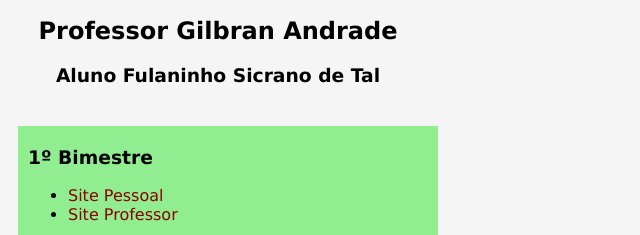
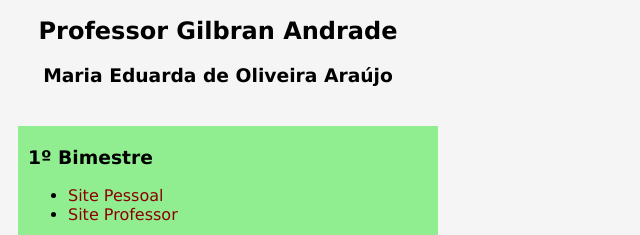
Before and after one commit to eduardaaraujo3/aweb, a plain HTML site: page index.html in a window 1280 px wide. Shown: the part 159-394 px from the top of the page, 0-640 px from the left. Drawn offline with Linux system fonts and the light colour scheme.

Commit message:
Update index.html

```diff
--- a/index.html
+++ b/index.html
@@ -14,7 +14,7 @@
     <div class="titulo">
         <h1>Avaliações - Autoria Web</h1>
         <h2>Professor Gilbran Andrade</h2>
-        <h3>Aluno Fulaninho Sicrano de Tal </h4>
+        <h3>Maria Eduarda de Oliveira Araújo</h4>
     </div>
     <div class="bimestre bimImpar">
         <h3>1º Bimestre</h3>
```
